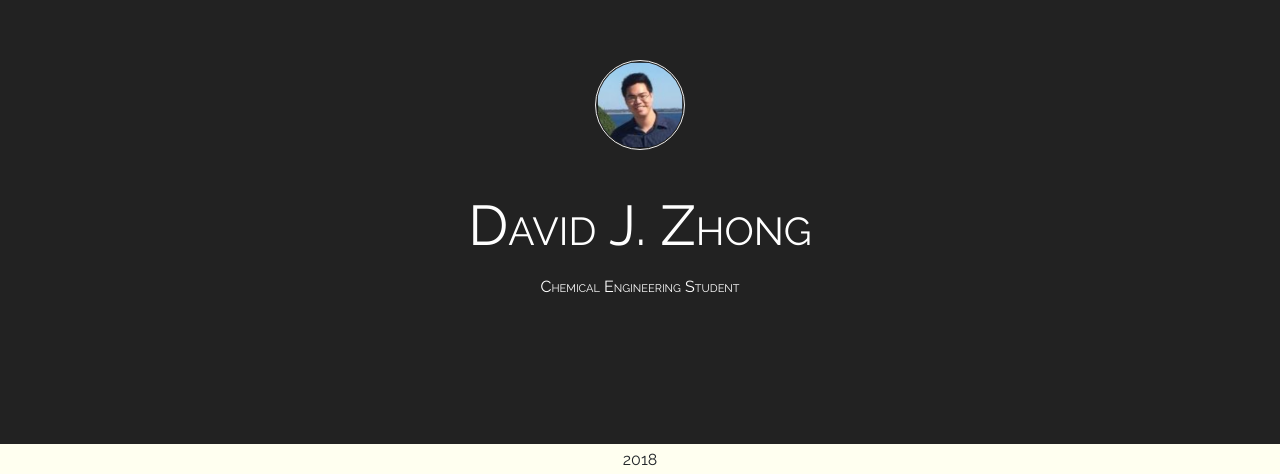
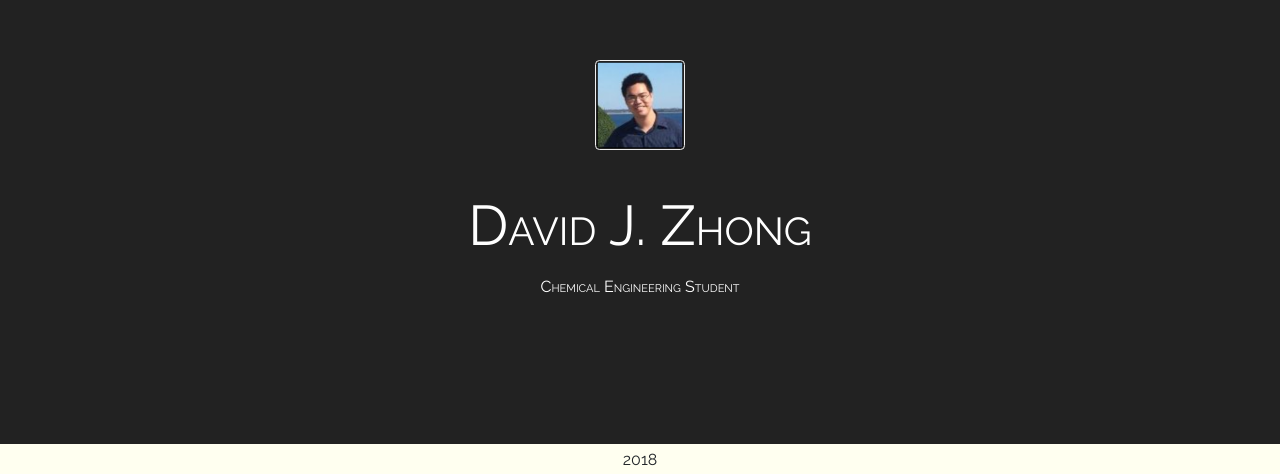
Before and after one commit to andyjzhong/davidwebsite, a React (Create React App) app: page / in a window 1280 px wide. Shown: the part 324-798 px from the top of the page. Built offline with nearby package versions, Linux system fonts and the light colour scheme.

Commit message:
Changed picture frame

```diff
--- a/src/index.css
+++ b/src/index.css
@@ -55,7 +55,7 @@ footer {
     height: 90px;
     width: 90px;
     border: 1px solid;
-    border-radius: 50%;
+    border-radius: 5%;
     border-color: #eee;
     padding: 1px;
     display: block;
```
